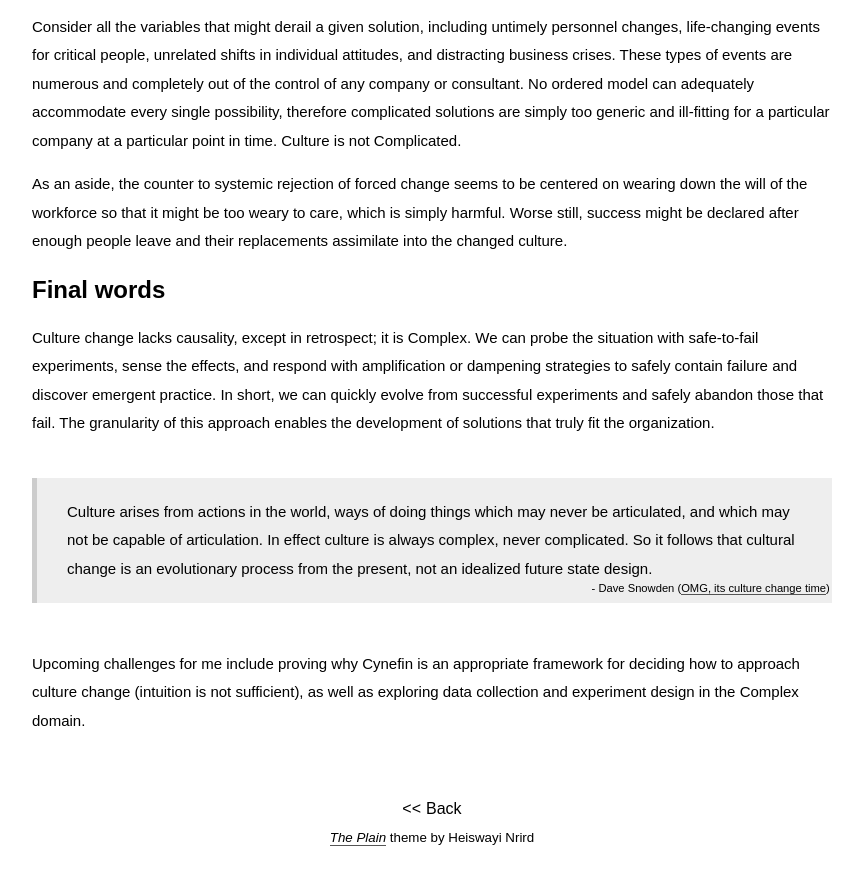
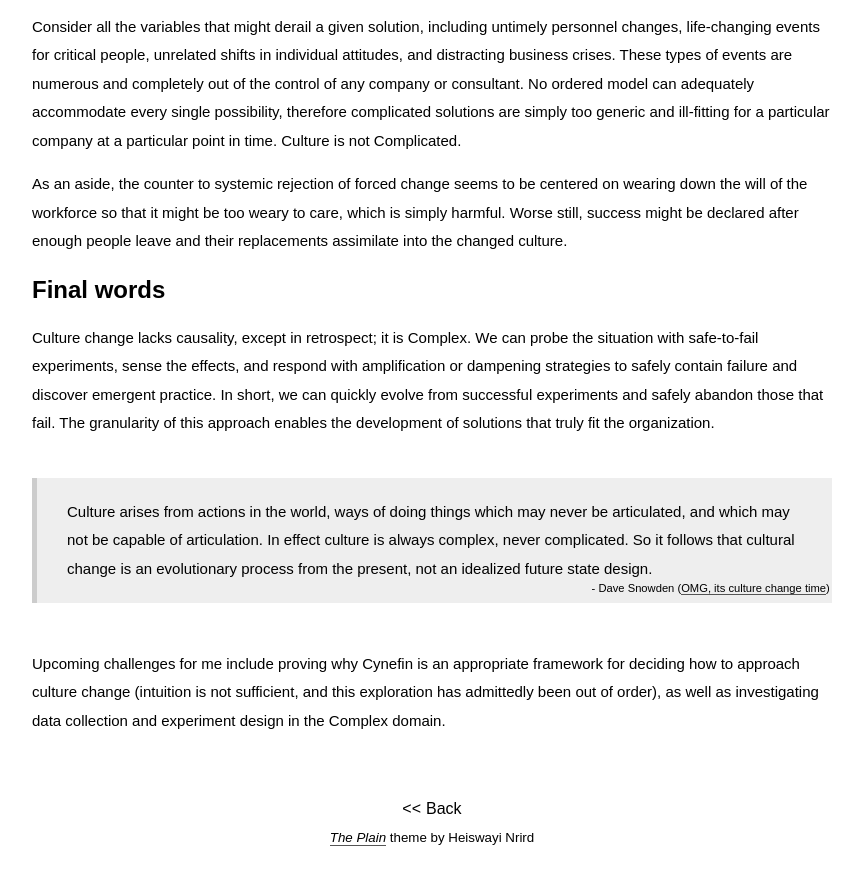
Before and after one commit to bemosior/bemosior.github.io, a Jekyll site: the page built from _posts/2016-02-27-cynefin-culture-change-complex.md, in a window 1280 px wide and 900 px high, scrolled down 1627 px. Shown: the top 885 px of the window, without its empty margins (208-1071 px from the left). Built offline with Jekyll 4.4.1, drawn with Linux system fonts in a browser that asks for light colours; some web fonts are replaced.

Commit message:
Revise final paragraph.

```diff
--- a/_posts/2016-02-27-cynefin-culture-change-complex.md
+++ b/_posts/2016-02-27-cynefin-culture-change-complex.md
@@ -37,4 +37,4 @@ Culture change lacks causality, except in retrospect; it is Complex. We can prob
 
 <div class="citation">- Dave Snowden (<a href="http://cognitive-edge.com/blog/omg-they-want-to-change-the-culture/">OMG, its culture change time</a>)</div>
 
-Upcoming challenges for me include proving why Cynefin is an appropriate framework for deciding how to approach culture change (intuition is not sufficient), as well as exploring data collection and experiment design in the Complex domain.
+Upcoming challenges for me include proving why Cynefin is an appropriate framework for deciding how to approach culture change (intuition is not sufficient, and this exploration has admittedly been out of order), as well as investigating data collection and experiment design in the Complex domain.
```
